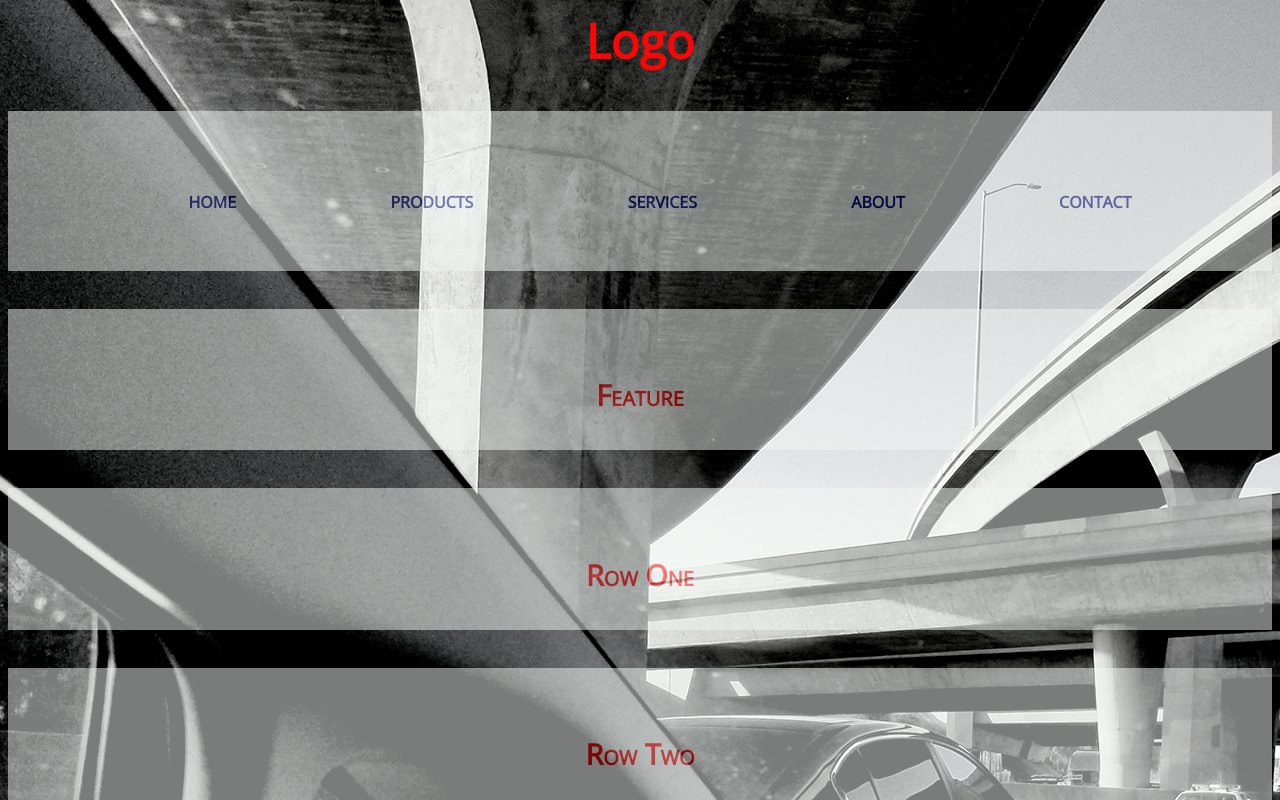
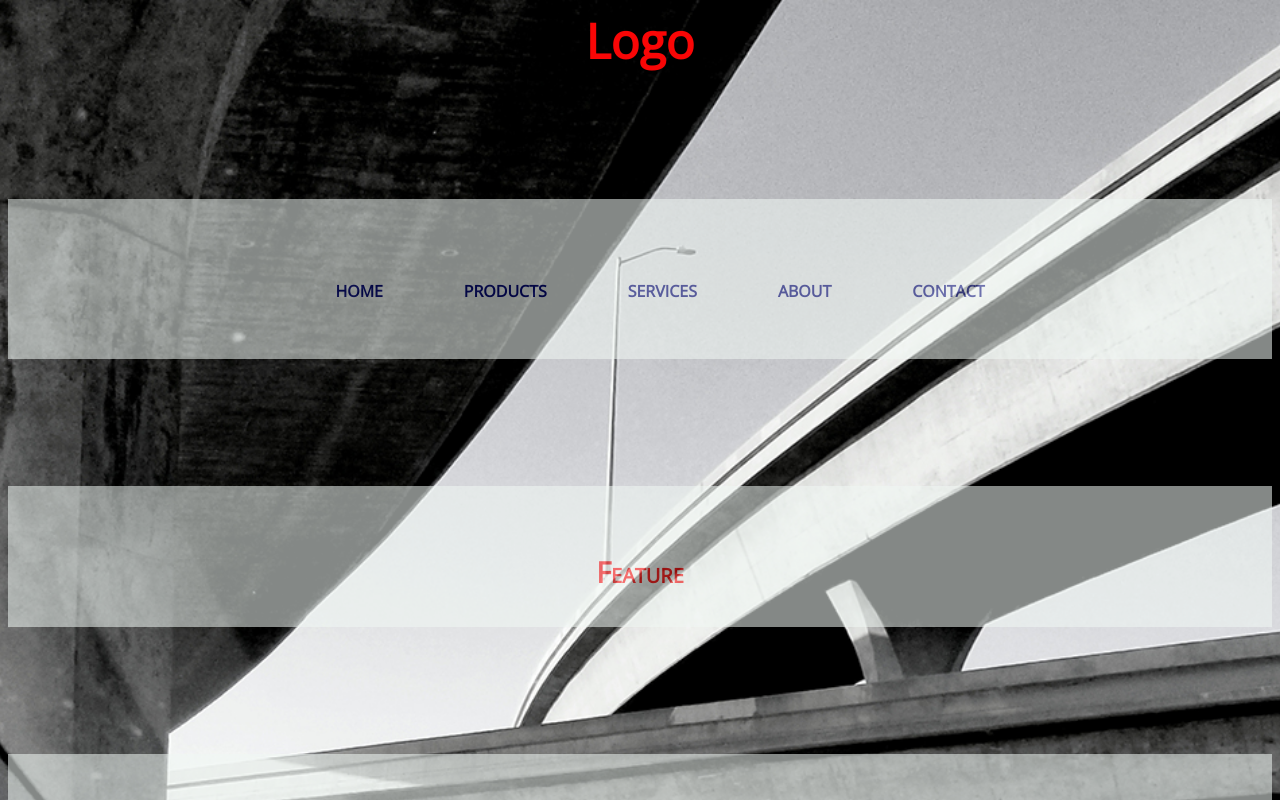
Before and after one commit to bettameta/grid-play, a plain HTML site: page index.html in a window 1280 px wide. Shown: the top 800 px of the page. Drawn offline with nearby package versions, Linux system fonts and the light colour scheme.

Commit message:
"Refreshing past lessons.  I have come pretty far and still strive to write clean code. Fixed bg image issues I found."

```diff
--- a/css/960_12_col.css
+++ b/css/960_12_col.css
@@ -4,7 +4,8 @@ body{
     color: #f90606;
     text-align: center;
     font-size: 16px;
-    background-image: url(/img/brand-freeway.jpg);
+    background: url(/img/brand-freeway.jpg) no-repeat center;
+    background-size: cover;
 }
 
 #header h1{
@@ -19,9 +20,9 @@ body{
 #footer{
     /* adds opacity without filter */
     background-color: #f1f8f4;
+    opacity: 55%;
     /* --------------------------- */
-    opacity: 50%;
-    margin-top: 3%;
+    margin-top: 10%;
     padding: 3% 0 2% 0;
     font-size: 1.8em;
     font-weight: bold;
@@ -40,7 +41,7 @@ ul{
 /* LI AFFECTS SPACING AND PRESENTATION */
 li{
     display: inline;
-    padding: 6%;
+    padding: 3%;
 }
 
 /* a / li a AFFECTS TEXT SPECIFICALLY */
```
Also changed, not shown: index.html (+0 -1 lines).
